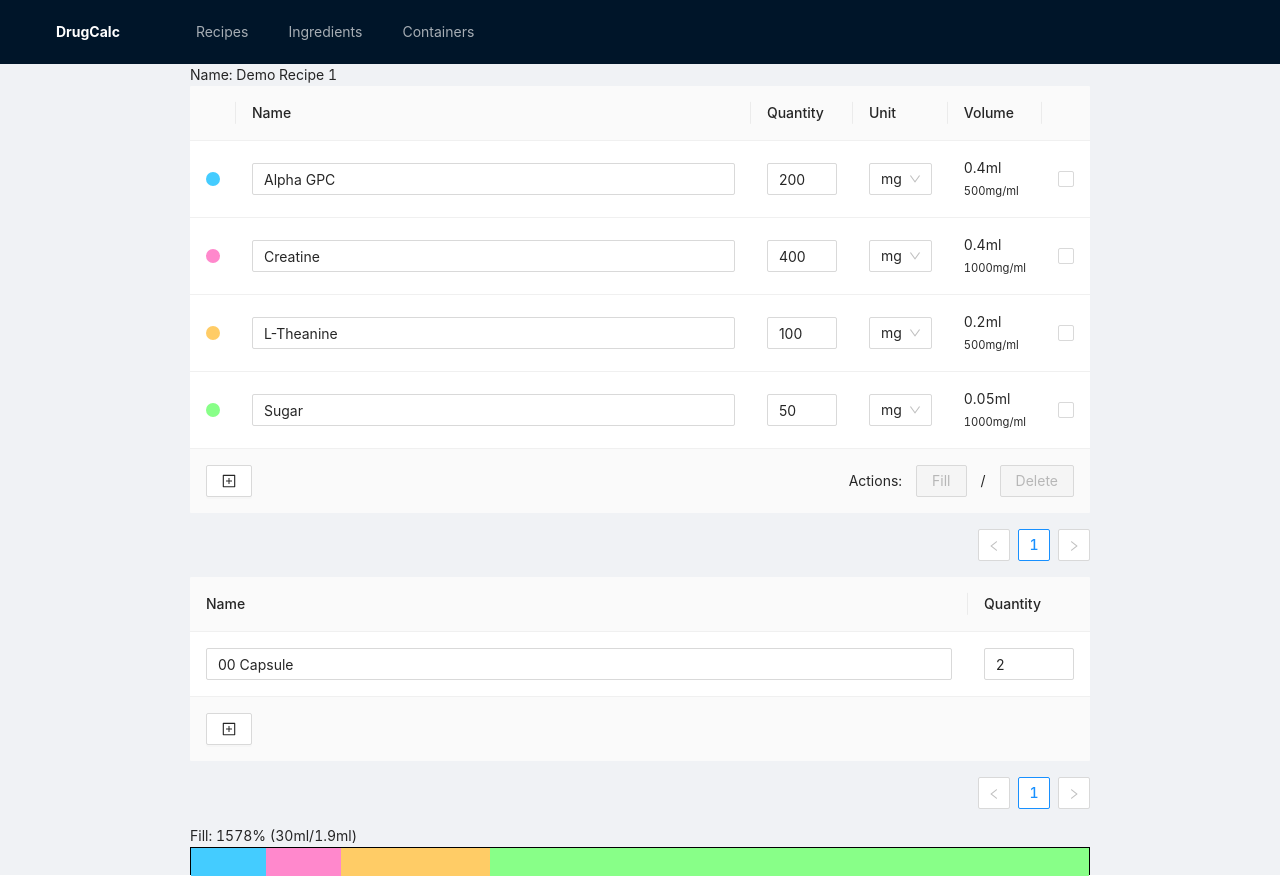
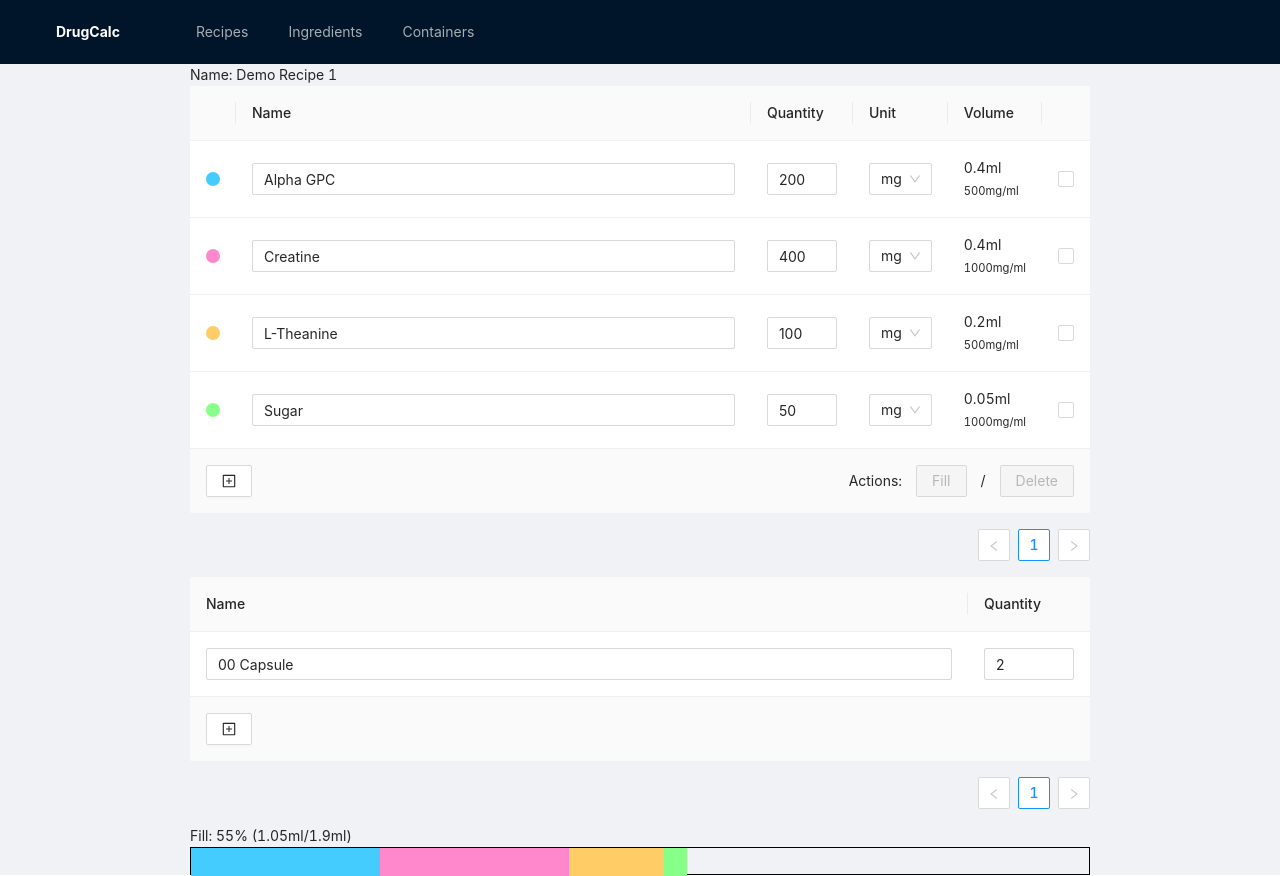
Before and after one commit to bismuthsoft/drugcalc, a React (Vite) app: page /recipes/0 in a window 1280 px wide. Built offline with nearby package versions, Linux system fonts and the light colour scheme.

Commit message:
semi-broken fill function
needs to uncheck boxes, needs to not reorder table

```diff
--- a/src/routes/RecipeEditor.tsx
+++ b/src/routes/RecipeEditor.tsx
@@ -45,6 +45,8 @@ const RecipeEditor: React.FC<Props> = ({readOnly}) => {
     const allIngredients = ingredients.map(({name}: any) => ({value: name}));
     const allContainers = containers.map(({name}: any) => ({value: name}));
 
+    const getDensity = (id: number) => ingredients.find((x: Ingredient) => x.id == id).density;
+
     const ingredientsColumns = [
         {
             key: 'color',
@@ -70,7 +72,7 @@ const RecipeEditor: React.FC<Props> = ({readOnly}) => {
             render: (quantity:number) =>
                 <InputNumber className="ingredient__quantity"
                              min={0} max={99999} step={10}
-                             defaultValue={quantity} />
+                             value={quantity} />
         },
         {
 
@@ -87,7 +89,7 @@ const RecipeEditor: React.FC<Props> = ({readOnly}) => {
             key: 'fill',
             width: 1,
             render: (id: number, {quantity}: Ingredient) => {
-                const density = ingredients.find((i) => i.id == id).density;
+                const density = getDensity(id);
                 const fill = quantity / density;
                 return (
                     <div>{fill}ml <span style={{fontSize: '0.8em'}}>{density}mg/ml</span></div>
@@ -125,19 +127,44 @@ const RecipeEditor: React.FC<Props> = ({readOnly}) => {
         },
     ];
 
+
     const totalCapacity = recipe.containers.reduce((acc, {id, quantity}) =>
         acc + quantity * containers.find((x: Container) => x.id === id).capacity
     , 0);
 
-    const fills = recipe.ingredients.map(({id, quantity}: Ingredient) => {
-        const density = ingredients.find((x: Ingredient) => x.id == id).density;
-        const weight = quantity;
-        const volume = density / weight;
-        return volume / totalCapacity;
-    });
+    const calculateFills = (recipeIngredients: Ingredient[]) =>
+        recipeIngredients.map(({id, quantity}: Ingredient) => {
+            const density = getDensity(id);
+            const weight = quantity;
+            const volume = weight / density;
+            return volume / totalCapacity;
+        })
 
-    const totalFill = fills.reduce((acc, amount) => acc + amount, 0);
+    const total = (nums: number[]) => nums.reduce((acc, x) => acc + x, 0);
+
+    const fills = calculateFills(recipe.ingredients);
+    const totalFill = total(fills);
     const showActions = Object.values(selected).reduce((acc, v) => acc || v, false);
+
+    function applyFill() {
+        const nonFill = recipe.ingredients.filter((_,i) => !selected[i]);
+        const fill = recipe.ingredients.filter((_,i) => selected[i]);
+        const fillWithout = calculateFills(nonFill);
+        const remaining = (1.0 - total(fillWithout)) * totalCapacity;
+
+        setRecipe({
+            ...recipe,
+            ingredients: [
+                ...nonFill,
+                ...fill.map((ingredient) => ({
+                    ...ingredient,
+                    quantity: Math.floor(remaining * getDensity(ingredient.id) / fill.length),
+                }))
+            ]
+        });
+
+        setSelected({});
+    }
 
     return (
         <>
@@ -146,7 +173,7 @@ const RecipeEditor: React.FC<Props> = ({readOnly}) => {
                    columns={ingredientsColumns}
                    rowKey="name"
                    footer={() =>
-                       <IngredientsFooter {...{recipe, setRecipe, showActions}}/>
+                       <IngredientsFooter {...{recipe, setRecipe, showActions, applyFill}}/>
                    }
             />
             <Table dataSource={recipe.containers}
@@ -162,13 +189,14 @@ const RecipeEditor: React.FC<Props> = ({readOnly}) => {
     );
 }
 
-type FooterProps = {
+type IngredientsFooterProps = {
     recipe: Recipe,
     setRecipe: SetRecipe,
-    showActions?: boolean,
+    showActions: boolean,
+    applyFill: Function,
 }
 
-const IngredientsFooter: React.FC<FooterProps> = ({recipe, setRecipe, showActions}) => {
+const IngredientsFooter: React.FC<IngredientsFooterProps> = ({recipe, setRecipe, showActions, applyFill}) => {
     return (
         <div className="ingredients__footer">
         <Button onClick={() => setRecipe({
@@ -186,14 +214,19 @@ const IngredientsFooter: React.FC<FooterProps> = ({recipe, setRecipe, showAction
         ><PlusSquareOutlined /></Button>
          <div className="ingredients__actions">
              Actions:
-             <Button disabled={!showActions}>Fill</Button>
+             <Button disabled={!showActions} onClick={() => applyFill()}>Fill</Button>
              / <Button disabled={!showActions}>Delete</Button>
          </div>
         </div>
     )
 }
 
-const ContainersFooter: React.FC<FooterProps> = ({recipe, setRecipe}) => {
+type ContainersFooterProps = {
+    recipe: Recipe,
+    setRecipe: SetRecipe,
+}
+
+const ContainersFooter: React.FC<ContainersFooterProps> = ({recipe, setRecipe}) => {
     return (
         <Button
             onClick={() => setRecipe({
```
